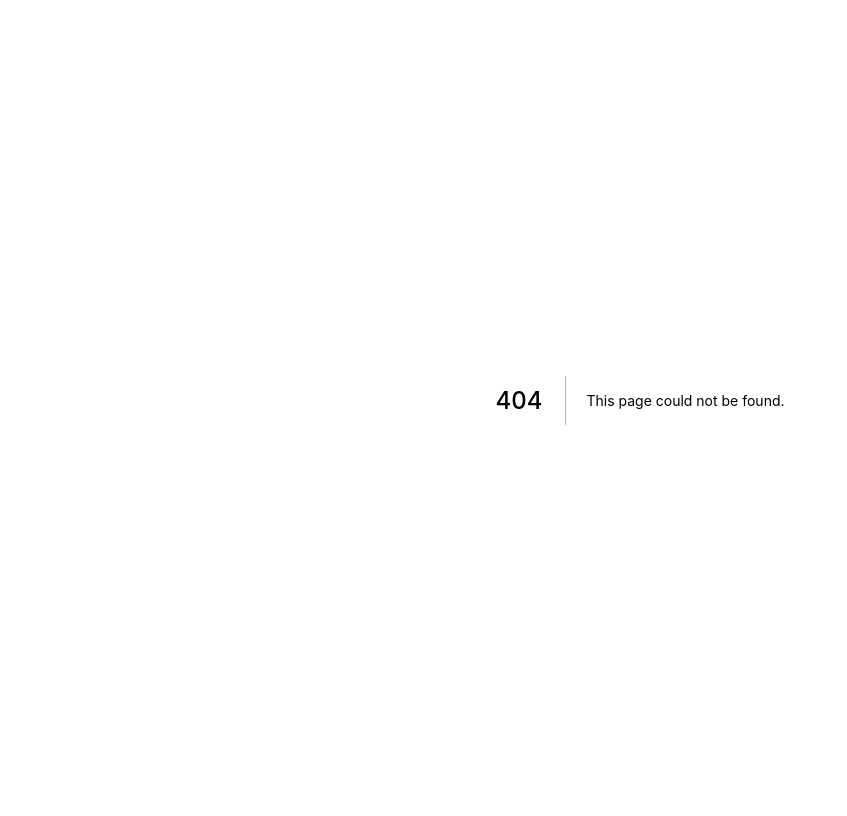
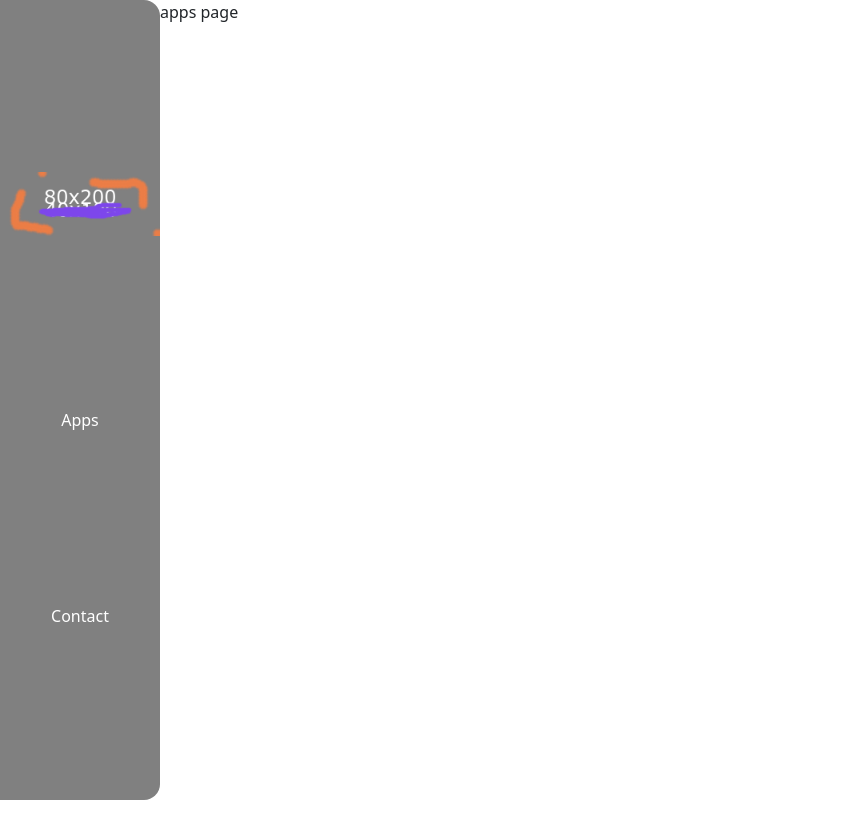
Before and after one commit to lampsbr/portfolio, a Next.js app: page /apps in a window 1280 px wide. Before the commit this address had no page. Shown: the whole page, without its empty margins (0-847 px from the left). Built offline with nearby package versions, Linux system fonts and the light colour scheme.

Commit message:
Menu layout fixes, sample static pages created, header moved to _app to fix layout vs pages content logic.

```diff
--- a/components/layout/TheHeader.module.css
+++ b/components/layout/TheHeader.module.css
@@ -7,20 +7,31 @@
   border-radius: 0 0 1rem 1rem;
   margin-top: 0;
 }
+
 .mainmenu li {
-  text-align: center;
+  display: flex;
+  align-items: center;
+  justify-content: center;
+}
+
+.mainmenu li a {
+  color: white;
+  text-decoration: none;
 }
 
 .liLogo {
   position: relative;
   width: 12%;
+  height: 3rem;
 }
+
 @media screen and (orientation: landscape) {
   .mainmenu {
-      flex-direction: column;
-      border-radius: 0 1rem 1rem 0;
-      height: 100vh;
+    flex-direction: column;
+    border-radius: 0 1rem 1rem 0;
+    height: 100vh;
   }
+
   .liLogo {
     width: 10rem;
     height: 4rem;
--- a/components/layout/TheHeader.tsx
+++ b/components/layout/TheHeader.tsx
@@ -8,10 +8,12 @@ export default function TheHeader(props: any) {
     <menu className={styles.mainmenu}>
       <li className={styles.liLogo}>
         <Link href="/" >
-          <Image src="/imgs/logo-200w.png" alt="Bruno Lamps' Portfolio" layout="fill" />
+          <a>
+            <Image src="/imgs/logo-200w.png" alt="Bruno Lamps' Portfolio" layout="fill" />
+          </a>
         </Link>
       </li>
-      <li style={{textAlign: "center"}}>
+      <li style={{ textAlign: "center" }}>
         <Link href="/apps">Apps</Link>
       </li>
       <li>
--- a/pages/_app.tsx
+++ b/pages/_app.tsx
@@ -1,10 +1,15 @@
 import '../styles/globals.css'
 import 'bootstrap/dist/css/bootstrap.min.css';
+import styles from '../styles/Home.module.css'
 
 import type { AppProps } from 'next/app'
+import TheHeader from '../components/layout/TheHeader';
 
 function MyApp({ Component, pageProps }: AppProps) {
-  return <Component {...pageProps} />
+  return <div className={styles.container}>
+<TheHeader />
+  <Component {...pageProps} />
+  </div>
 }
 
 export default MyApp
--- /dev/null
+++ b/pages/apps.tsx
@@ -0,0 +1,3 @@
+export default function Apps() {
+  return <p>apps page</p>
+}
--- /dev/null
+++ b/pages/contact.tsx
@@ -0,0 +1,3 @@
+export default function Contact() {
+  return <p>contacs page</p>
+}
--- a/pages/index.tsx
+++ b/pages/index.tsx
@@ -2,13 +2,11 @@ import type { NextPage } from 'next'
 import Head from 'next/head'
 import Image from 'next/image'
 import { Button } from 'react-bootstrap'
-import TheHeader from '../components/layout/TheHeader'
 import styles from '../styles/Home.module.css'
 
 const Home: NextPage = () => {
   return (
-    <div className={styles.container}>
-        <TheHeader />
+    <div>
       <Head>
         <title>Create Next App</title>
         <meta name="description" content="Generated by create next app" />
```
